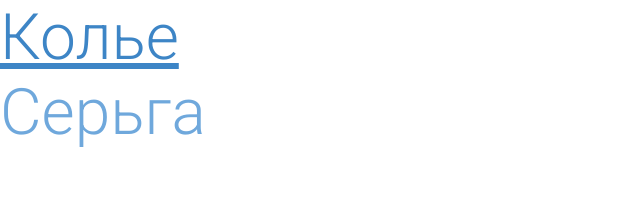
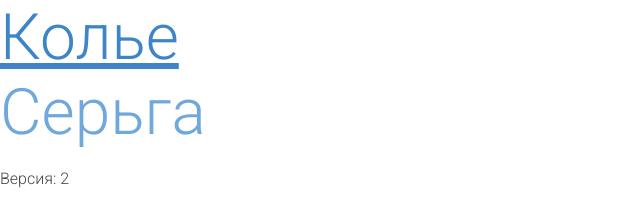
Before and after one commit to BrandyMint/stream, a plain HTML site: page index.html in a window 1280 px wide. Shown: the full height of the page, 0-640 px from the left. Drawn offline with Linux system fonts and the light colour scheme.

Commit message:
Версия

```diff
--- a/index.html
+++ b/index.html
@@ -19,4 +19,6 @@
     <a href="ring.html" class="link">Колье</a>
     <br/>
     <a href="earring.html" class="link">Серьга</a>
+    <br/>
+    <p>Версия: 2</p>
 </body></html>
```
